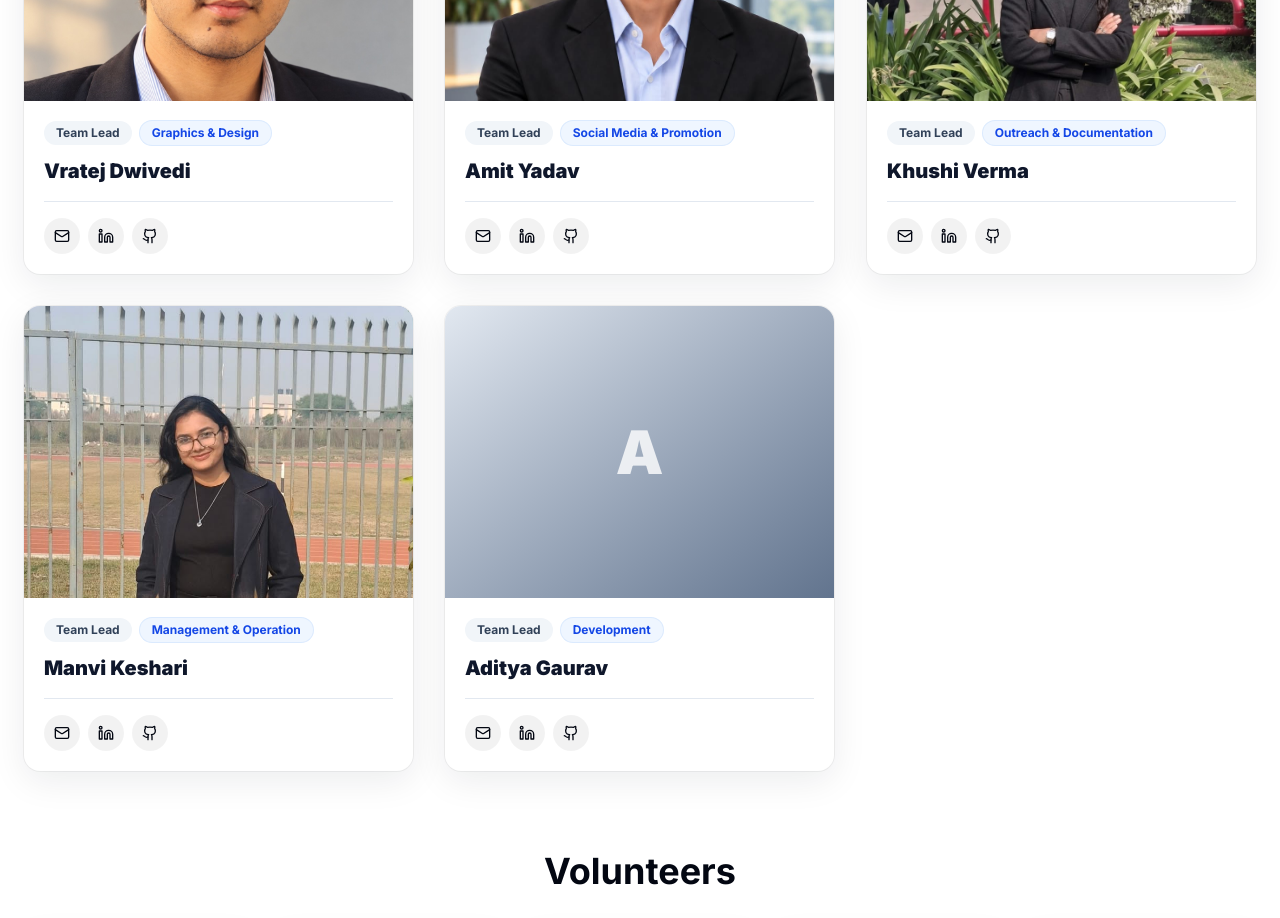
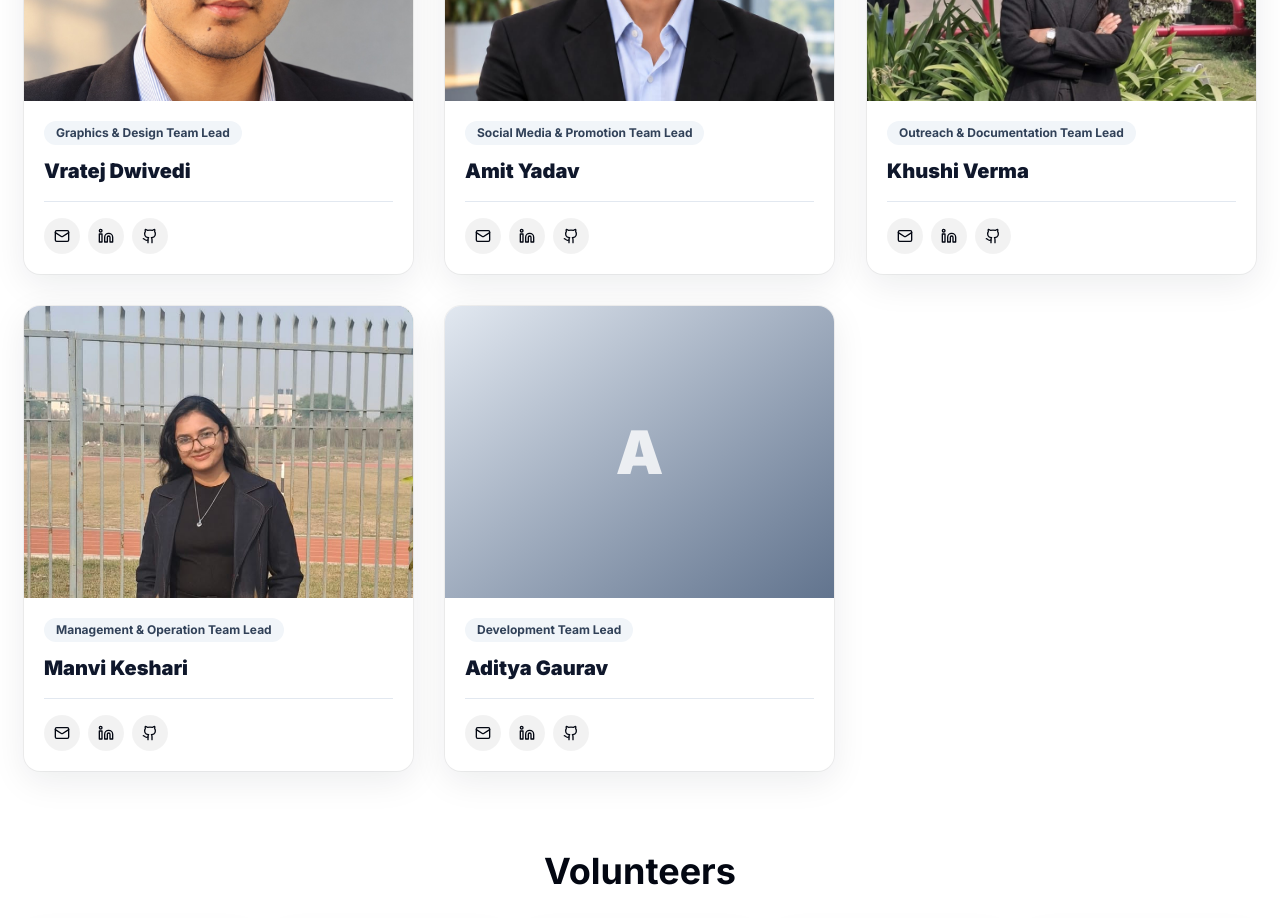
Before and after one commit to mishraji0519/wikiclubtech-nitin, a Next.js app in the folder WikiClub-Tech-UU-main/WikiClub-Tech-UU-main/: page /wikiclubtech-nitin/teams in a window 1280 px wide. Shown: the part 5760-6678 px from the top of the page. Built offline with nearby package versions, Linux system fonts and the light colour scheme.

Commit message:
Fix team role badges to use a single combined label

```diff
--- a/WikiClub-Tech-UU-main/WikiClub-Tech-UU-main/src/components/team/TeamMemberCard.tsx
+++ b/WikiClub-Tech-UU-main/WikiClub-Tech-UU-main/src/components/team/TeamMemberCard.tsx
@@ -87,13 +87,8 @@ const TeamMemberCard = ({
   const roleBadge = (
     <div className='mb-3 flex flex-wrap items-center gap-2'>
       <span className='rounded-full bg-slate-100 px-3 py-1 text-xs font-bold uppercase tracking-wider text-slate-700'>
-        {role}
+        {team ? `${team} ${role}` : role}
       </span>
-      {team && (
-        <span className='rounded-full bg-blue-50 px-3 py-1 text-xs font-bold text-blue-700 ring-1 ring-blue-100'>
-          {team}
-        </span>
-      )}
     </div>
   );
 
@@ -181,8 +176,7 @@ const TeamMemberCard = ({
         </div>
         <div className={isCompactCard ? 'p-3' : 'p-5'}>
           <div className='flex flex-wrap items-center gap-2'>
-            <span className='rounded-full bg-slate-100 px-3 py-1 text-xs font-bold text-slate-700'>{role}</span>
-            {team && <span className='rounded-full bg-blue-50 px-3 py-1 text-xs font-bold text-blue-700 ring-1 ring-blue-100'>{team}</span>}
+            <span className='rounded-full bg-slate-100 px-3 py-1 text-xs font-bold text-slate-700'>{team ? `${team} ${role}` : role}</span>
           </div>
           <h3 className={isCompactCard ? 'mt-2 text-base font-black text-slate-900' : 'mt-3 text-xl font-black text-slate-900'}>{name}</h3>
           {bio && <p className={isCompactCard ? 'mt-1 line-clamp-2 text-xs leading-5 text-slate-600' : 'mt-2 line-clamp-2 text-sm leading-6 text-slate-600'}>{bio}</p>}
@@ -195,7 +189,7 @@ const TeamMemberCard = ({
           <motion.div initial={{ opacity: 0 }} animate={{ opacity: 1 }} exit={{ opacity: 0 }} className='fixed inset-0 z-50 flex items-center justify-center bg-black/70 p-4 backdrop-blur-sm' onClick={() => setModalOpen(false)}>
             <motion.div layoutId={`card-${name}`} className='max-h-[90vh] w-full max-w-lg overflow-auto rounded-3xl bg-white p-8 shadow-2xl' onClick={(e) => e.stopPropagation()}>
               <div className='relative mx-auto h-48 w-48 overflow-hidden rounded-2xl bg-slate-200'>
-                {displayImage ? <Image src={assetPath(displayImage)} alt={name} fill unoptimized sizes='192px' className='object-cover object-[center_28%]' /> : <div className='flex h-full items-center justify-center bg-gradient-to-br from-slate-200 to-slate-500'><span className='text-6xl font-black text-white/80'>{name.charAt(0)}</span></div>}
+                {displayImage ? <Image src={assetPath(displayImage)} alt={name} fill unoptimized sizes='192px' className='object-cover object-[center_28%]' /> : <div className='flex h-full items-center justify-center bg-gradient-to-br from-slate-200 to-slate-500'><span className='text-6xl font-black text-white/80'>{name.charAt(0).toUpperCase()}</span></div>}
               </div>
               <div className='mt-6 text-center'>
                 <div className='flex flex-wrap justify-center gap-2'>{roleBadge}</div>
```
